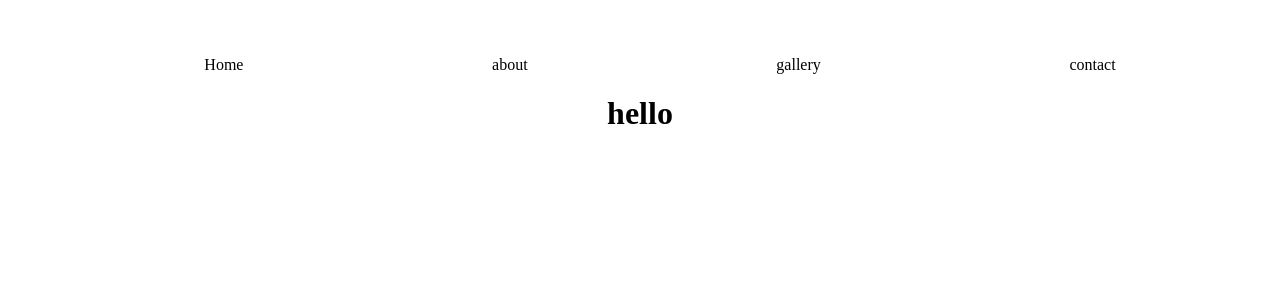
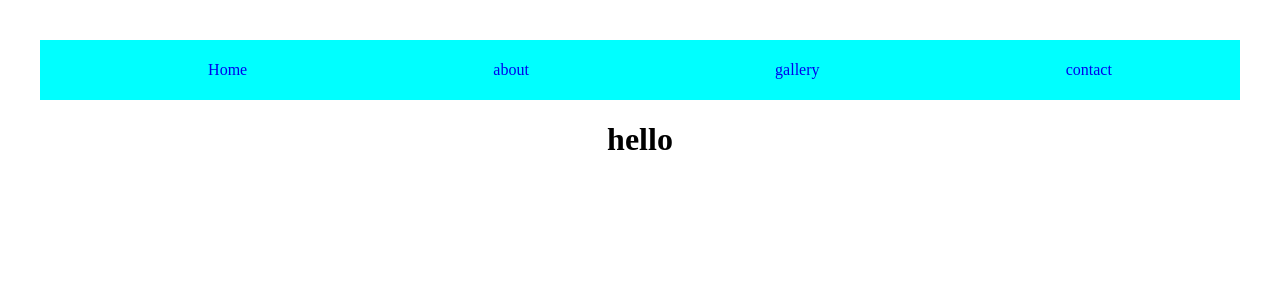
Before and after one commit to Balachandarcse/MERN_INTERN, a React (Vite) app in the folder frontend/: page / in a window 1280 px wide. Shown: the top 300 px of the page. Built offline with nearby package versions, Linux system fonts and the light colour scheme.

Commit message:
routers executed

```diff
--- a/frontend/src/components/functionalComponents/navBar.jsx
+++ b/frontend/src/components/functionalComponents/navBar.jsx
@@ -1,3 +1,4 @@
+import { Link } from "react-router-dom"
 import "../../css/nav.css"
 const NavBar=()=>{
 
@@ -5,10 +6,10 @@ const NavBar=()=>{
             <header>
                 <nav>
                     <ul>
-                        <li>Home</li>
-                        <li>about</li>
-                        <li>gallery</li>
-                        <li>contact</li>
+                        <li><Link to='/' className="link">Home</Link></li>
+                        <li><Link to='/about' className="link">about</Link></li>
+                        <li><Link to='/gallery' className="link">gallery</Link></li>
+                        <li><Link to='/contact' className="link">contact</Link></li>
                     </ul>
                 </nav>
             </header>
--- a/frontend/src/css/nav.css
+++ b/frontend/src/css/nav.css
@@ -1,8 +1,21 @@
 
+header{
+  padding: 5px;
+  background-color: aqua;
+}
+  nav ul{
 
-  nav ul{
+    text-decoration: none;
     list-style-type: none;
     display: flex;
     justify-content: space-around;
 
   }
+.link{
+  text-decoration: none;
+  padding: 3px;
+}
+
+.link:hover{
+  background-color: antiquewhite;
+}
```
Also changed, not shown: 1 other file (tests, documents, lock files or other folders).
